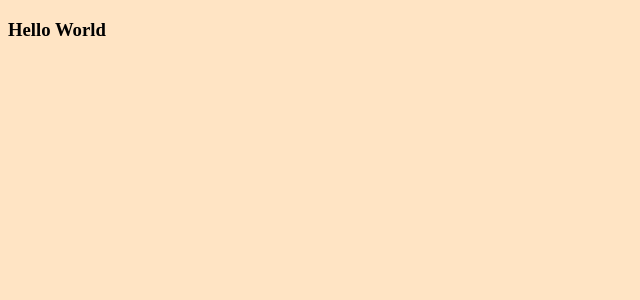
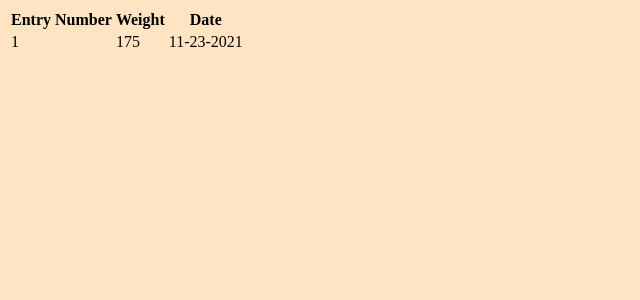
Before and after one commit to LBarandiaran/React-Social-Feed, a React (Create React App) app: page / in a window 1280 px wide. Shown: the top 300 px of the page, without its empty margins (0-640 px from the left). Built offline with nearby package versions, Linux system fonts and the light colour scheme.

Commit message:
Instantiated DisplayPosts Component to App.js

```diff
--- a/src/App.js
+++ b/src/App.js
@@ -1,9 +1,12 @@
+import React, { useState } from 'react';
+import DisplayPosts from './Components/DisplayPosts/DisplayPosts';
 
 function App() {
 
   return (
     <div>
-      <h3>Hello World</h3>
+      <DisplayPosts />
+
     </div>
   );
 }
```
